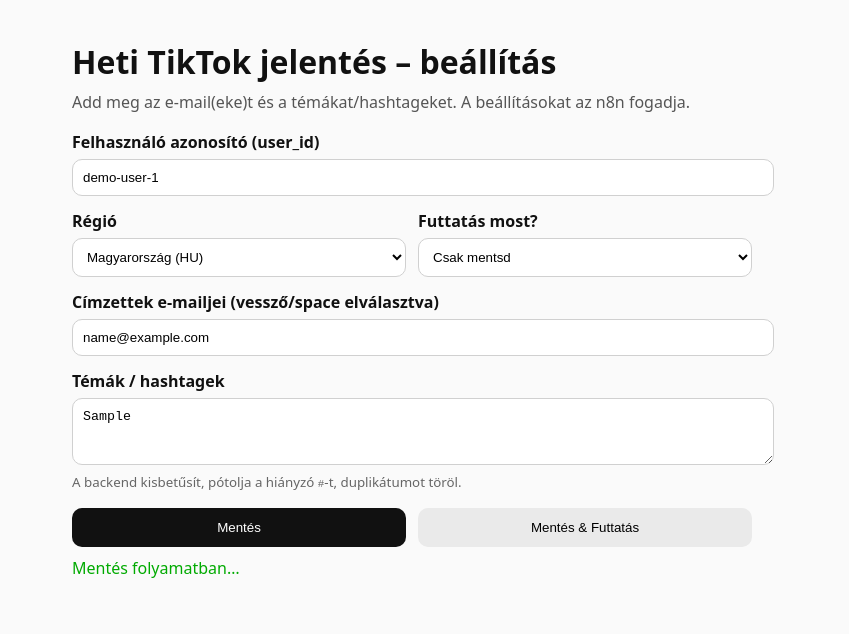
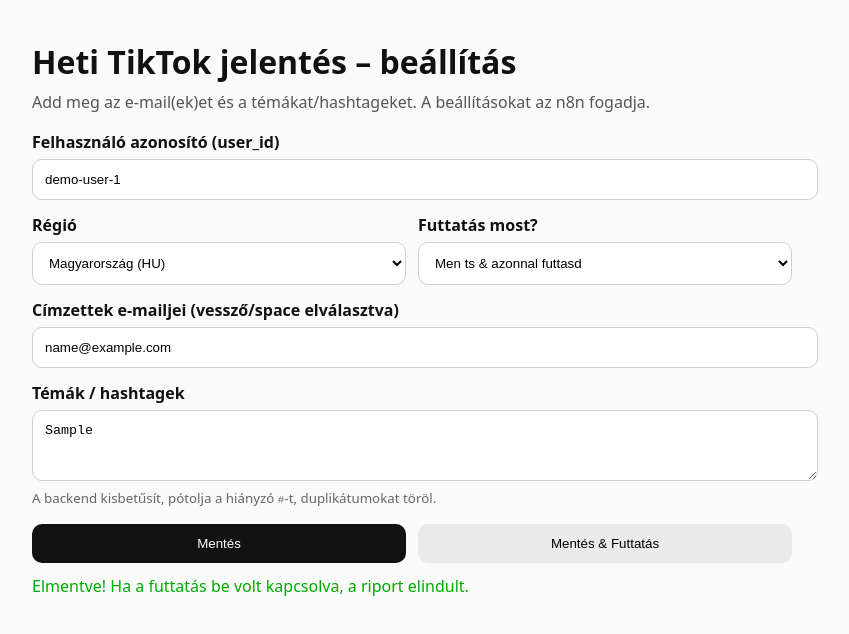
Before and after one commit to Csabesz1130/n8n_intercept_tiktok, a plain HTML site: page index.html in a window 1280 px wide. Both pictures are taken after typing "name@example.com", "Sample" into the empty fields and a click on the button "Mentés & Futtatás". Shown: the whole page, without its empty margins (228-1077 px from the left). Drawn offline with Linux system fonts and the light colour scheme.

Commit message:
Update index.html

```diff
--- a/index.html
+++ b/index.html
@@ -3,14 +3,14 @@
 <head>
   <meta charset="utf-8" />
   <meta name="viewport" content="width=device-width, initial-scale=1" />
-  <title>TikTok jelentés – beállítás</title>
+  <title>Heti TikTok jelentés – beállítás</title>
   <style>
-    :root{--mx:680px}
-    body{font-family:system-ui,-apple-system,Segoe UI,Roboto,Arial,sans-serif;max-width:var(--mx);margin:40px auto;padding:0 16px;background:#fafafa;color:#111}
+    :root{--w:760px}
+    body{font-family:system-ui,-apple-system,Segoe UI,Roboto,Arial,sans-serif;max-width:var(--w);margin:40px auto;padding:0 16px;background:#fafafa;color:#111}
     h1{margin:0 0 8px}
-    p.lead{margin:0 0 18px;color:#555}
+    .lead{margin:0 0 18px;color:#555}
     label{display:block;margin:14px 0 6px;font-weight:600}
-    input,select,textarea{width:100%;padding:10px;border:1px solid #d0d0d0;border-radius:10px;background:#fff}
+    input,select,textarea{width:100%;padding:12px;border:1px solid #d0d0d0;border-radius:10px;background:#fff}
     textarea{resize:vertical}
     .row{display:grid;grid-template-columns:1fr 1fr;gap:12px}
     .actions{display:grid;grid-template-columns:1fr 1fr;gap:12px;margin-top:16px}
@@ -18,18 +18,18 @@
     .primary{background:#111;color:#fff}
     .muted{background:#eaeaea}
     small{color:#666}
-    #msg{margin-top:10px;color:#0a0}
+    #msg{margin-top:12px}
+    .ok{color:#0a0}.pending{color:#0a58ca}.err{color:#c00}
   </style>
 </head>
 <body>
   <h1>Heti TikTok jelentés – beállítás</h1>
-  <p class="lead">Add meg az e-mail(eke)t és a témákat/hashtageket. A beállításokat az n8n fogadja.</p>
+  <p class="lead">Add meg az e-mail(ek)et és a témákat/hashtageket. A beállításokat az n8n fogadja.</p>
 
   <form id="configForm"
         method="post"
         action="https://padavan1129.app.n8n.cloud/webhook/ui-save"
-        target="hidden_iframe"
-        onsubmit="document.getElementById('msg').textContent='Mentés folyamatban…';">
+        target="hidden_iframe">
 
     <label for="user_id">Felhasználó azonosító (user_id)</label>
     <input id="user_id" name="user_id" value="demo-user-1" required />
@@ -44,10 +44,10 @@
         </select>
       </div>
       <div>
-        <label for="run_now_select">Futtatás most?</label>
-        <select id="run_now_select" onchange="document.getElementById('run_now').value=this.value">
-          <option value="0" selected>Csak mentsd</option>
-          <option value="1">Ments & azonnal futtasd</option>
+        <label for="run_now_sel">Futtatás most?</label>
+        <select id="run_now_sel">
+          <option value="0">Csak mentsd</option>
+          <option value="1" selected>Men ts & azonnal futtasd</option>
         </select>
       </div>
     </div>
@@ -56,26 +56,54 @@
     <input id="emails" name="emails" placeholder="press@party.hu, te@agency.com" required />
 
     <label for="topics">Témák / hashtagek</label>
-    <textarea id="topics" name="topics" rows="3" placeholder="#politika #budapest kampány"></textarea>
-    <small>A backend kisbetűsít, pótolja a hiányzó <code>#</code>-t, duplikátumot töröl.</small>
+    <textarea id="topics" name="topics" rows="3" placeholder="#budapest #politika kampány"></textarea>
+    <small>A backend kisbetűsít, pótolja a hiányzó <code>#</code>-t, duplikátumokat töröl.</small>
 
-    <input type="hidden" id="run_now" name="run_now" value="0" />
+    <input type="hidden" id="run_now" name="run_now" value="1" />
 
     <div class="actions">
       <button type="submit" class="primary">Mentés</button>
-      <button type="submit" class="muted" onclick="document.getElementById('run_now').value='1'">Mentés & Futtatás</button>
+      <button type="submit" class="muted" id="saveRun">Mentés & Futtatás</button>
     </div>
 
-    <iframe name="hidden_iframe" style="display:none"></iframe>
+    <iframe name="hidden_iframe" id="hidden_iframe" style="display:none"></iframe>
   </form>
 
   <p id="msg"></p>
 
   <script>
-    // egyszerű visszajelzés a rejtett iframes POST után
-    window.addEventListener('message', () => {
-      document.getElementById('msg').textContent = 'Elmentve! Ha a futtatás be volt kapcsolva, a riport elindult.';
+    const form = document.getElementById('configForm');
+    const iframe = document.getElementById('hidden_iframe');
+    const msg = document.getElementById('msg');
+    const runHidden = document.getElementById('run_now');
+    const runSelect = document.getElementById('run_now_sel');
+    const saveRunBtn = document.getElementById('saveRun');
+
+    // keep hidden run_now in sync with select
+    runSelect.addEventListener('change', () => runHidden.value = runSelect.value);
+    // ensure second button always sets run_now=1
+    saveRunBtn.addEventListener('click', () => { runHidden.value = '1'; });
+
+    form.addEventListener('submit', () => {
+      msg.className = 'pending';
+      msg.textContent = 'Mentés folyamatban…';
+      // after submit, reset run_now to select value to avoid sticky state
+      setTimeout(() => { runHidden.value = runSelect.value; }, 0);
     });
+
+    // when n8n responds, iframe loads → show success
+    iframe.addEventListener('load', () => {
+      msg.className = 'ok';
+      msg.textContent = 'Elmentve! Ha a futtatás be volt kapcsolva, a riport elindult.';
+    });
+
+    // Basic guard: warn if someone accidentally uses a test URL
+    if (form.action.includes('/webhook-test/')) {
+      msg.className = 'err';
+      msg.textContent = 'Figyelem: a form most a TEST webhookra mutat. Cseréld Production URL-re: /webhook/ui-save';
+    }
   </script>
+
+  <noscript>A beküldés működik JavaScript nélkül is, de nem kapsz vizuális visszajelzést.</noscript>
 </body>
 </html>
```
